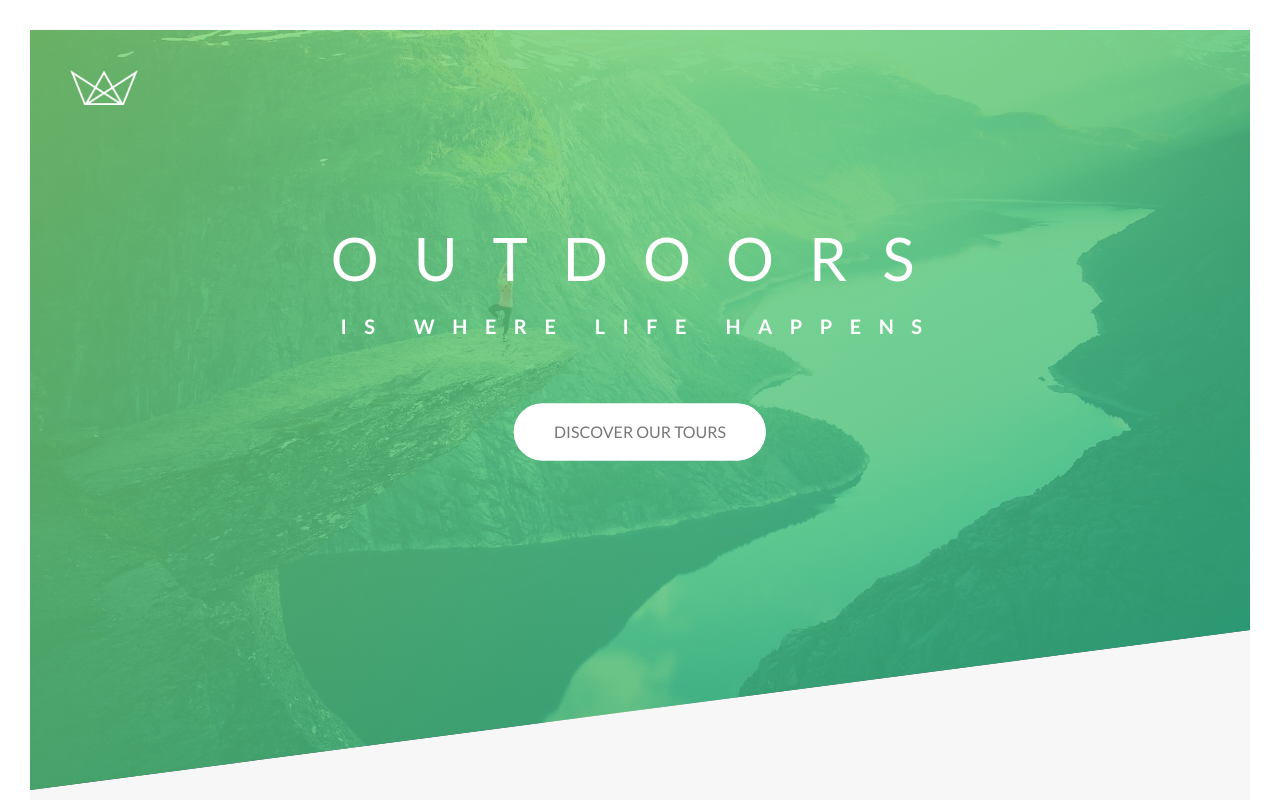
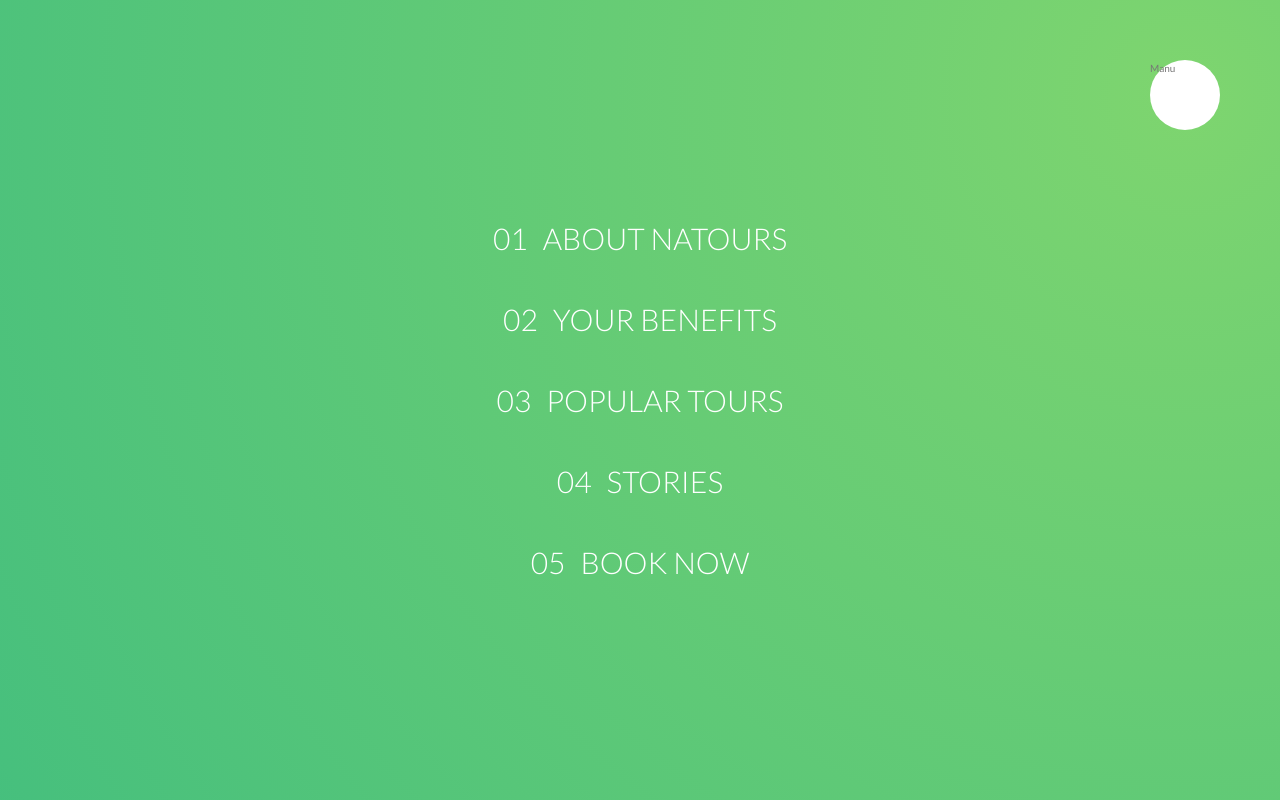
Before and after one commit to cperezep/adventour, a website: page index.html in a window 1280 px wide. Shown: the top 800 px of the page. Drawn offline with Linux system fonts and the light colour scheme.

Commit message:
Build the navigation component: background, menu.

```diff
--- a/index.html
+++ b/index.html
@@ -13,6 +13,24 @@
         <title>Natours | Exciting tours for adventurous people</title>
     </head>
     <body>
+
+        <div class="navigation">
+            <input type="checkbox" class="navigation__checkbox" id="navi-toggle">
+            <label for="navi-toggle" class="navigation__button">Manu</label>
+
+            <div class="navigation__background">&nbsp;</div>
+
+            <nav class="navigation__nav">
+                <ul class="navigation__list">
+                    <li class="navigation__item"><a href="#" class="navigation__link"><span>01</span>About Natours</a></li>
+                    <li class="navigation__item"><a href="#" class="navigation__link"><span>02</span>Your benefits</a></li>
+                    <li class="navigation__item"><a href="#" class="navigation__link"><span>03</span>Popular tours</a></li>
+                    <li class="navigation__item"><a href="#" class="navigation__link"><span>04</span>Stories</a></li>
+                    <li class="navigation__item"><a href="#" class="navigation__link"><span>05</span>Book now</a></li>
+                </ul>
+            </nav>
+        </div>
+
         <header class="header">
             <div class="header__logo-box">
                 <img src="img/logo-white.png" alt="Logo" class="header__logo">
--- a/sass/abstract/_mixins.scss
+++ b/sass/abstract/_mixins.scss
@@ -5,3 +5,10 @@
     clear: both;
   }
 }
+
+@mixin center-horizontal-vertical {
+  position: absolute;
+  top: 50%;
+  left: 50%;
+  transform: translate(-50%, -50%);
+}
--- /dev/null
+++ b/sass/layout/_navigation.scss
@@ -0,0 +1,89 @@
+.navigation {
+  &__checkbox {
+    display: none;
+  }
+
+  &__button {
+    background-color: $color-white;
+    height: 7rem;
+    width: 7rem;
+    position: fixed;
+    top: 6rem;
+    right: 6rem;
+    border-radius: 50%;
+    z-index: 200;
+  }
+
+  &__background {
+    height: 6rem;
+    width: 6rem;
+    border-radius: 50%;
+    // It doesn't change position as we scroll the page
+    position: fixed;
+    top: 6.5rem;
+    right: 6.5rem;
+    // linear-gradient: From one side to the other one
+    // radial-gradient: Starts in the middle of an element and goes from there in all the outside directions
+    background-image: radial-gradient(
+      $color-primary-light,
+      $color-primary-dark
+    );
+    z-index: 100;
+
+    // Cover all screen (development)
+    transform: scale(50);
+  }
+
+  &__nav {
+    height: 100vh;
+    width: 100%;
+    position: fixed;
+    top: 0;
+    right: 0;
+    z-index: 1500;
+  }
+
+  &__list {
+    @include center-horizontal-vertical;
+    list-style: none;
+    text-align: center;
+  }
+
+  &__item {
+    margin: 1rem;
+  }
+
+  &__link {
+    &:link,
+    &:visited {
+      display: inline-block;
+      font-size: 3rem;
+      font-weight: 300;
+      padding: 1rem 2rem;
+      color: $color-white;
+      text-decoration: none;
+      text-transform: uppercase;
+      background-image: linear-gradient(
+        120deg,
+        transparent 0%,
+        transparent 50%,
+        $color-white 50%
+      );
+      // Increase the size of the background-image
+      background-size: 230%;
+      transition: all 0.4s;
+
+      span {
+        margin-right: 1.5rem;
+        display: inline-block;
+      }
+    }
+
+    &:hover,
+    &:active {
+      background-position: 100%;
+      color: $color-primary;
+      transform: translateX(1rem);
+    }
+  }
+}
--- a/sass/main.scss
+++ b/sass/main.scss
@@ -18,5 +18,6 @@
 @import "layout/grid";
 @import "layout/header";
 @import "layout/footer";
+@import "layout/navigation";
 
 @import "pages/home";
```
Also changed, not shown: css/style.css.
